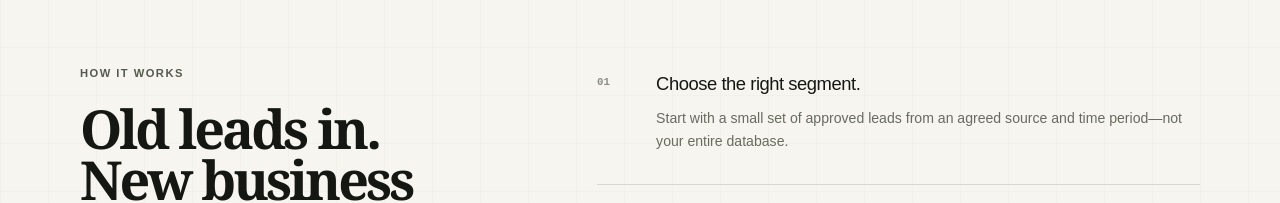
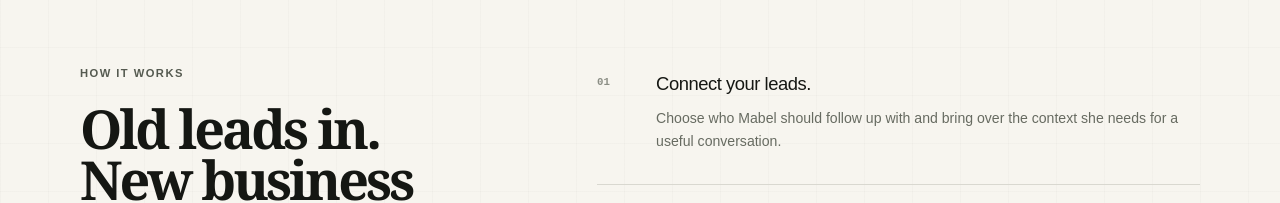
Before and after one commit to dannymsullivan/raleigh-lead-recovery, a Next.js app: page / in a window 1280 px wide. Shown: the part 1777-1980 px from the top of the page. Built offline with nearby package versions, Linux system fonts and the light colour scheme; no server answers.

Commit message:
Simplify lead connection copy

```diff
--- a/app/page.tsx
+++ b/app/page.tsx
@@ -44,7 +44,7 @@ const faqs = [
   },
   {
     q: "Do we have to give you access to our whole CRM?",
-    a: "No. You can start with a small CSV containing only approved leads and the context Mabel needs. A connected workflow can use a scoped CRM view or webhook instead of broad account access.",
+    a: "No. Connect the leads you want Mabel to work through a CSV, CRM view, or webhook. Your CRM can remain the source of truth.",
   },
   {
     q: "What if our team contacted a lead yesterday?",
@@ -128,7 +128,7 @@ export default function LandingPage() {
         <ol className="process-list recovery-process-list">
           <li>
             <span>01</span>
-            <div><h3>Choose the right segment.</h3><p>Start with a small set of approved leads from an agreed source and time period—not your entire database.</p></div>
+            <div><h3>Connect your leads.</h3><p>Choose who Mabel should follow up with and bring over the context she needs for a useful conversation.</p></div>
           </li>
           <li>
             <span>02</span>
```
